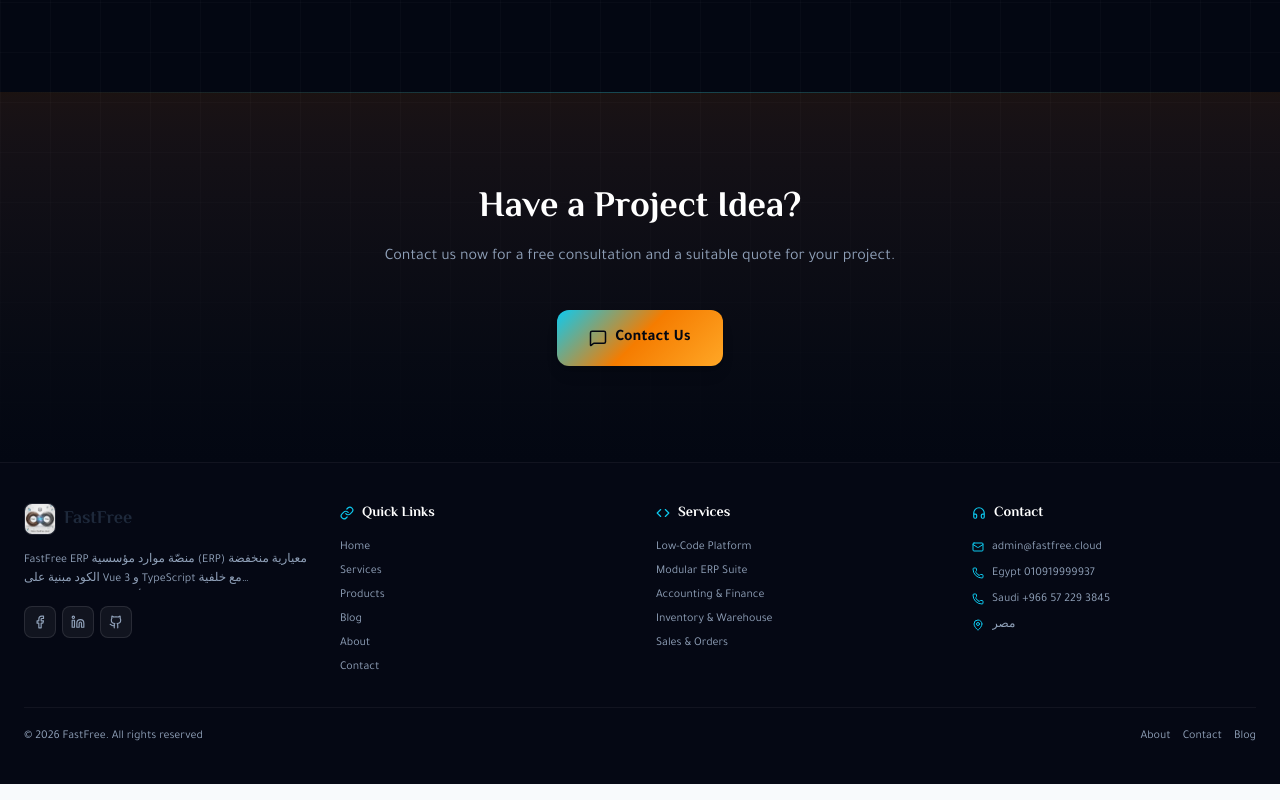
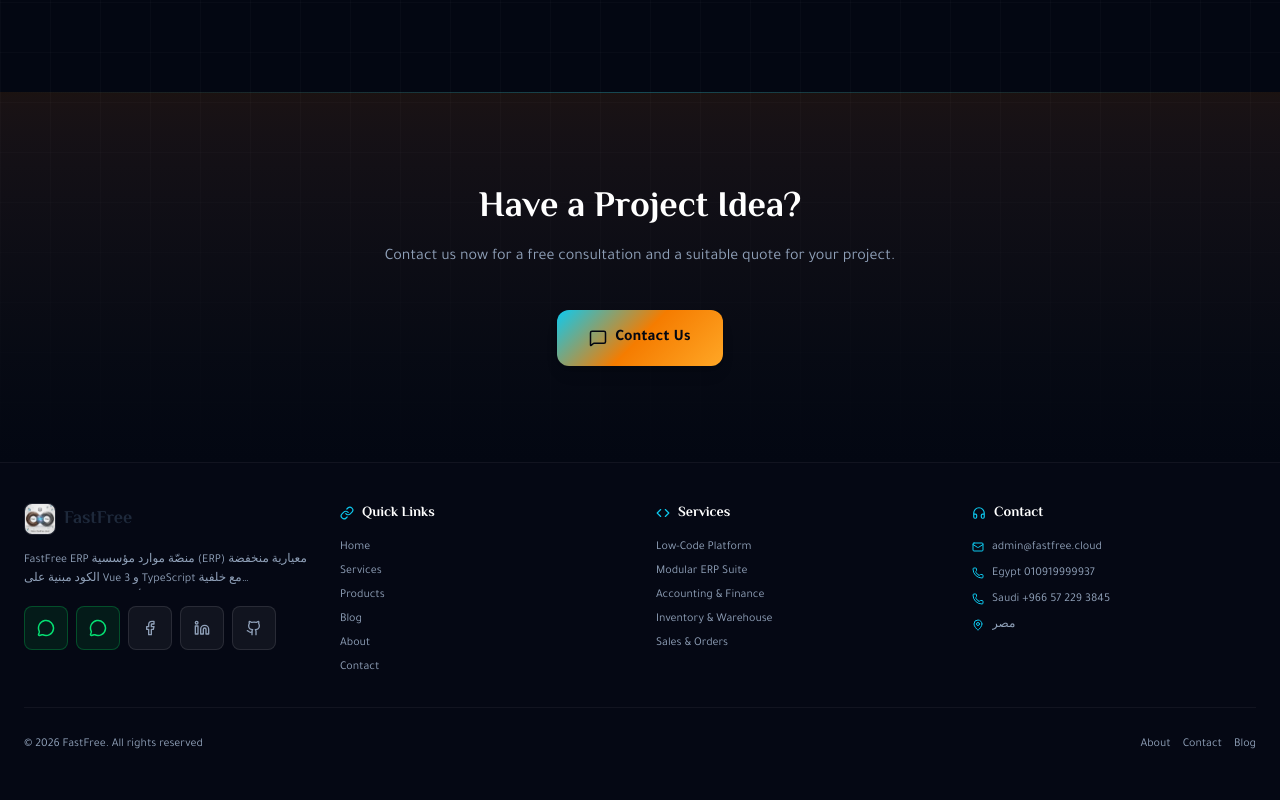
Before and after one commit to FastFreeCloud/fastfree, a Next.js app in the folder apps/fastfree_website/: page /en in a window 1280 px wide. Shown: the part 6948-7748 px from the top of the page. Built offline with nearby package versions, Linux system fonts and the light colour scheme; a web font is replaced by a local one.

Commit message:
feat: footer WhatsApp EG+SA icons, entrance animations, a11y polish

```diff
--- a/apps/fastfree_website/components/SharedFooter.tsx
+++ b/apps/fastfree_website/components/SharedFooter.tsx
@@ -3,6 +3,7 @@
 import { useEffect, useState } from 'react';
 import Link from 'next/link';
 import Image from 'next/image';
+import { motion } from 'framer-motion';
 import { Facebook, Twitter, Linkedin, Github, Youtube, MessageCircle, Instagram, Music, Globe, Link as LinkIcon, Code, Headphones, Mail, Phone, MapPin, ArrowUp } from 'lucide-react';
 import { siteConfig } from '@/src/data/siteConfig';
 import { useLanguage } from '@/lib/language-provider';
@@ -57,7 +58,7 @@ export default function SharedFooter(_props: SharedFooterProps) {
   const emailAddr = siteConfig.email || '';
   const address = siteConfig.address || '';
   const socialLinks: Record<string, string> = siteConfig.socialLinks || {};
-  // Canonical contact/social — siteConfig.ts verified missing phone_eg/phone_sa/whatsapp_eg keys — using canonical literals.
+  // Canonical contact/social values (siteConfig.ts is the single source).
   const FACEBOOK_URL = 'https://www.facebook.com/share/1DHAKK2ek1/';
   const LINKEDIN_URL = 'https://www.linkedin.com/company/fastfree-cloud/';
   const PHONE_EG_DISPLAY = cfg.phone_eg || '010919999937';
@@ -68,6 +69,7 @@ export default function SharedFooter(_props: SharedFooterProps) {
   const whatsappHref = whatsappRaw.startsWith('http')
     ? whatsappRaw
     : `https://wa.me/${whatsappRaw.replace(/[^0-9]/g, '')}`;
+  const whatsappSaHref: string = cfg.whatsapp_sa || 'https://wa.me/966572293845';
 
   return (
     <>
@@ -95,7 +97,7 @@ export default function SharedFooter(_props: SharedFooterProps) {
 
       <footer className="bg-[#050814] border-t border-white/5">
         <div className="max-w-7xl mx-auto px-6 py-10">
-          <div className="grid grid-cols-1 md:grid-cols-2 lg:grid-cols-4 gap-8 mb-8">
+          <motion.div initial={{ opacity: 0, y: 24 }} whileInView={{ opacity: 1, y: 0 }} viewport={{ once: true }} transition={{ duration: 0.5 }} className="grid grid-cols-1 md:grid-cols-2 lg:grid-cols-4 gap-8 mb-8">
             {/* Brand */}
             <div className="space-y-4">
               <Link href={`/${lang}`} className="flex items-center gap-2">
@@ -105,14 +107,20 @@ export default function SharedFooter(_props: SharedFooterProps) {
                 <span className="text-lg font-extrabold" style={{ fontFamily: 'var(--ff-font-heading)' }}>{siteName}</span>
               </Link>
               {aboutText && <p className="text-slate-400 text-xs leading-relaxed line-clamp-2">{aboutText}</p>}
-              <div className="flex gap-1.5 flex-wrap">
+              <div className="flex gap-2 flex-wrap">
+                <a href={whatsappHref} target="_blank" rel="noopener noreferrer" aria-label={lang === 'ar' ? 'واتساب مصر' : 'WhatsApp Egypt'} title={lang === 'ar' ? 'واتساب مصر' : 'WhatsApp Egypt'} className="w-11 h-11 rounded-lg bg-green-500/10 border border-green-500/30 flex items-center justify-center text-green-400 hover:bg-green-500 hover:text-white hover:border-green-500 transition-all">
+                  <MessageCircle size={18} aria-hidden="true" />
+                </a>
+                <a href={whatsappSaHref} target="_blank" rel="noopener noreferrer" aria-label={lang === 'ar' ? 'واتساب السعودية' : 'WhatsApp Saudi Arabia'} title={lang === 'ar' ? 'واتساب السعودية' : 'WhatsApp Saudi Arabia'} className="w-11 h-11 rounded-lg bg-green-500/10 border border-green-500/30 flex items-center justify-center text-green-400 hover:bg-green-500 hover:text-white hover:border-green-500 transition-all">
+                  <MessageCircle size={18} aria-hidden="true" />
+                </a>
                 {SOCIAL_ORDER.map(key => {
                   const url = key === 'facebook' ? FACEBOOK_URL : key === 'linkedin' ? LINKEDIN_URL : socialLinks[key];
                   if (!url) return null;
                   const Icon = SOCIAL_ICONS[key] || Globe;
                   return (
-                    <a key={key} href={url} target="_blank" rel="noopener noreferrer" aria-label={SOCIAL_LABELS[key] || key} className="w-8 h-8 rounded-lg bg-white/5 border border-white/10 flex items-center justify-center text-slate-400 hover:text-[var(--ff-accent)] hover:border-[var(--ff-accent)]/30 hover:bg-[var(--ff-accent)]/5 transition-all" title={SOCIAL_LABELS[key] || key}>
-                      <Icon size={14} aria-hidden="true" />
+                    <a key={key} href={url} target="_blank" rel="noopener noreferrer" aria-label={SOCIAL_LABELS[key] || key} className="w-11 h-11 rounded-lg bg-white/5 border border-white/10 flex items-center justify-center text-slate-400 hover:text-[var(--ff-accent)] hover:border-[var(--ff-accent)]/30 hover:bg-[var(--ff-accent)]/5 transition-all" title={SOCIAL_LABELS[key] || key}>
+                      <Icon size={16} aria-hidden="true" />
                     </a>
                   );
                 })}
@@ -135,7 +143,7 @@ export default function SharedFooter(_props: SharedFooterProps) {
                   { href: `/${lang}/contact`, label: t('NAV_CONTACT', 'تواصل معنا', 'Contact') },
                  ].map((link, i) => (
                   <li key={i}>
-                    <Link href={link.href} className="hover:text-white hover:pl-1 transition-all">{link.label}</Link>
+                    <Link href={link.href} className="hover:text-white hover:ps-1 transition-all">{link.label}</Link>
                   </li>
                 ))}
               </ul>
@@ -150,7 +158,7 @@ export default function SharedFooter(_props: SharedFooterProps) {
               <ul className="space-y-2 text-xs text-slate-400">
                 {servicesData.slice(0, 5).map(s => (
                   <li key={s.id}>
-                    <Link href={`/${lang}/services/${s.id}`} className="hover:text-white hover:pl-1 transition-all">{lang === 'ar' ? s.title_ar : s.title_en}</Link>
+                    <Link href={`/${lang}/services/${s.id}`} className="hover:text-white hover:ps-1 transition-all">{lang === 'ar' ? s.title_ar : s.title_en}</Link>
                   </li>
                 ))}
               </ul>
@@ -189,17 +197,17 @@ export default function SharedFooter(_props: SharedFooterProps) {
                 )}
               </ul>
             </div>
-          </div>
+          </motion.div>
 
           {/* Bottom */}
-          <div className="border-t border-white/5 pt-5 flex flex-col sm:flex-row items-center justify-between gap-3 text-xs text-slate-400">
+          <motion.div initial={{ opacity: 0 }} whileInView={{ opacity: 1 }} viewport={{ once: true }} transition={{ duration: 0.5, delay: 0.15 }} className="border-t border-white/5 pt-5 flex flex-col sm:flex-row items-center justify-between gap-3 text-xs text-slate-400">
             <span>© {new Date().getFullYear()} {siteName}. {t('FOOTER_RIGHTS', 'جميع الحقوق محفوظة', 'All rights reserved')}</span>
             <div className="flex items-center gap-3">
-              <Link href={`/${lang}/about`} className="hover:text-white transition">{t('NAV_ABOUT', 'من نحن', 'About')}</Link>
-              <Link href={`/${lang}/contact`} className="hover:text-white transition">{t('NAV_CONTACT', 'تواصل', 'Contact')}</Link>
-              <Link href={`/${lang}/blog`} className="hover:text-white transition">{t('NAV_BLOG', 'المدونة', 'Blog')}</Link>
+              <Link href={`/${lang}/about`} className="hover:text-white transition py-2">{t('NAV_ABOUT', 'من نحن', 'About')}</Link>
+              <Link href={`/${lang}/contact`} className="hover:text-white transition py-2">{t('NAV_CONTACT', 'تواصل', 'Contact')}</Link>
+              <Link href={`/${lang}/blog`} className="hover:text-white transition py-2">{t('NAV_BLOG', 'المدونة', 'Blog')}</Link>
             </div>
-          </div>
+          </motion.div>
         </div>
       </footer>
     </>
```
